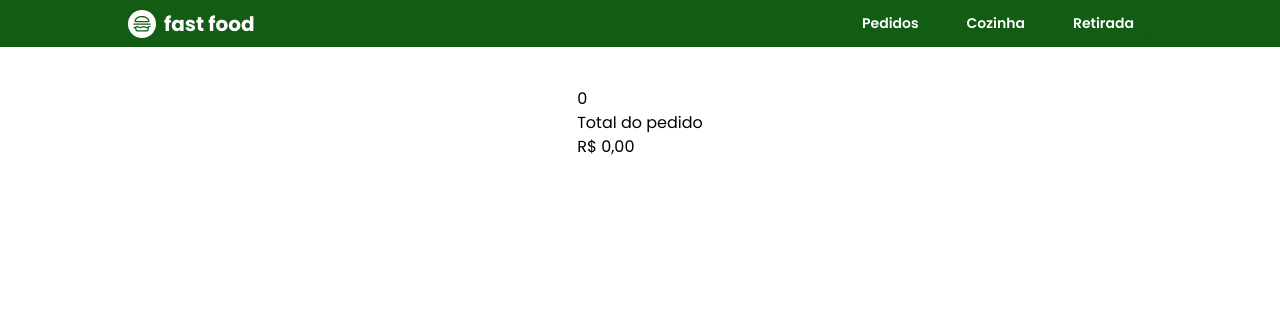
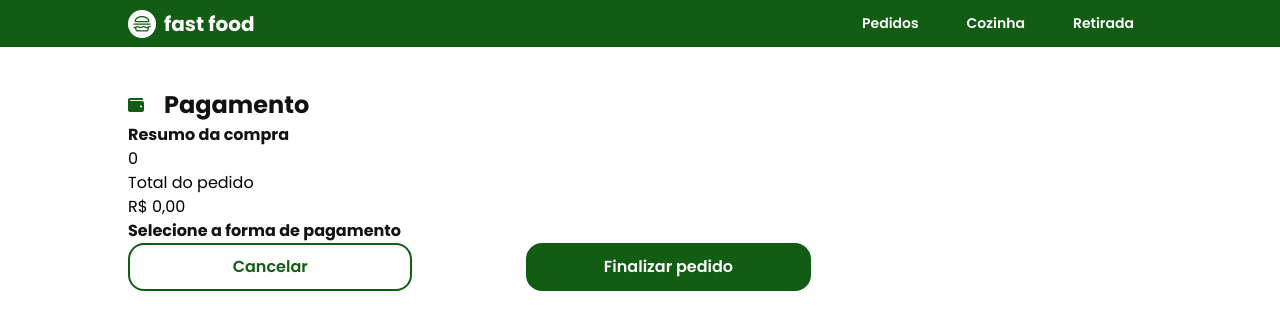
Before and after one commit to CToH10/devio-fullstack-frontend, a Next.js app: page /payment in a window 1280 px wide. Shown: the top 330 px of the page. Built offline with nearby package versions, Linux system fonts and the light colour scheme.

Commit message:
feat: add payment page

```diff
--- a/src/app/payment/page.tsx
+++ b/src/app/payment/page.tsx
@@ -1,5 +1,46 @@
+'use client';
+
 import { CartDetails } from '@/components/CartDetails';
+import { OrderButtons } from '@/components/OrderButtons';
+import { useApi } from '@/context/apiContext';
+import { useRouter } from 'next/navigation';
+import { FaWallet } from 'react-icons/fa6';
 
 export default function Payment() {
-  return <CartDetails />;
+  const { getAvailableOrders, emptyCart } = useApi();
+  const router = useRouter();
+
+  const paymentEmpty = () => {
+    emptyCart();
+    router.push('/');
+  };
+
+  return (
+    <section className="w-full">
+      <section>
+        <section className="flex gap-5 items-center">
+          <span>
+            <FaWallet className="text-green-2 text-size_7_16" />
+          </span>
+          <h2 className="text-size_5_24 font-bold text-grey-1">Pagamento</h2>
+        </section>
+        <section>
+          <h3 className="text-size_7_16 font-bold text-grey-1">
+            Resumo da compra
+          </h3>
+          <CartDetails />
+        </section>
+      </section>
+      <section>
+        <h3 className="text-size_7_16 font-bold text-grey-1">
+          Selecione a forma de pagamento
+        </h3>
+        {/* input radio for payment */}
+      </section>
+      <OrderButtons
+        onClickCancel={paymentEmpty}
+        onClickConfirm={getAvailableOrders}
+      />
+    </section>
+  );
 }
--- a/src/components/Cart/index.tsx
+++ b/src/components/Cart/index.tsx
@@ -1,6 +1,7 @@
 'use client';
 
 import { useApi } from '@/context/apiContext';
+import { OrderButtons } from '../OrderButtons';
 
 export function Cart() {
   const { cart, emptyCart, makeOrder } = useApi();
@@ -10,24 +11,11 @@ export function Cart() {
       <section className="w-full">
         <p>Empty space for now</p>
       </section>
-      <section className="flex flex-col lg:flex-row w-full gap-8 lg:justify-between lg:w-2/3 lg:self-end">
-        <button
-          type="button"
-          className="btn-big btn-green-outline lg:w-5/12"
-          disabled={cart.length === 0}
-          onClick={() => emptyCart()}
-        >
-          Cancelar
-        </button>
-        <button
-          type="button"
-          className="btn-big btn-green lg:w-5/12"
-          disabled={cart.length === 0}
-          onClick={() => makeOrder()}
-        >
-          Finalizar pedido
-        </button>
-      </section>
+      <OrderButtons
+        disabled={cart.length === 0}
+        onClickCancel={emptyCart}
+        onClickConfirm={makeOrder}
+      />
     </>
   );
 }
--- /dev/null
+++ b/src/components/OrderButtons/index.tsx
@@ -0,0 +1,35 @@
+'use client';
+
+
+interface OrderProps {
+  disabled?: boolean;
+  onClickCancel: (event: React.MouseEvent<HTMLButtonElement>) => void;
+  onClickConfirm: (event: React.MouseEvent<HTMLButtonElement>) => void;
+}
+
+export function OrderButtons({
+  disabled,
+  onClickCancel,
+  onClickConfirm,
+}: OrderProps) {
+  return (
+    <section className="flex flex-col lg:flex-row w-full gap-8 lg:justify-between lg:w-2/3 lg:self-end">
+      <button
+        type="button"
+        className="btn-big btn-green-outline lg:w-5/12"
+        disabled={disabled}
+        onClick={e => onClickCancel(e)}
+      >
+        Cancelar
+      </button>
+      <button
+        type="button"
+        className="btn-big btn-green lg:w-5/12"
+        disabled={disabled}
+        onClick={e => onClickConfirm(e)}
+      >
+        Finalizar pedido
+      </button>
+    </section>
+  );
+}
--- a/src/context/apiContext.tsx
+++ b/src/context/apiContext.tsx
@@ -139,8 +139,13 @@ export function ApiProvider({ children }: Props) {
     }
   };
 
-  const emptyCart = () => {
+  const emptyCart = (payment?: boolean) => {
     setCart([]);
+    console.log(payment);
+
+    if (payment) {
+      router.push('/');
+    }
   };
 
   const makeOrder = async () => {
@@ -156,7 +161,7 @@ export function ApiProvider({ children }: Props) {
 
       setPayingOrder(order);
 
-      router.push('/');
+      router.push('/payment');
       emptyCart();
       return order;
     } catch (error) {
```
